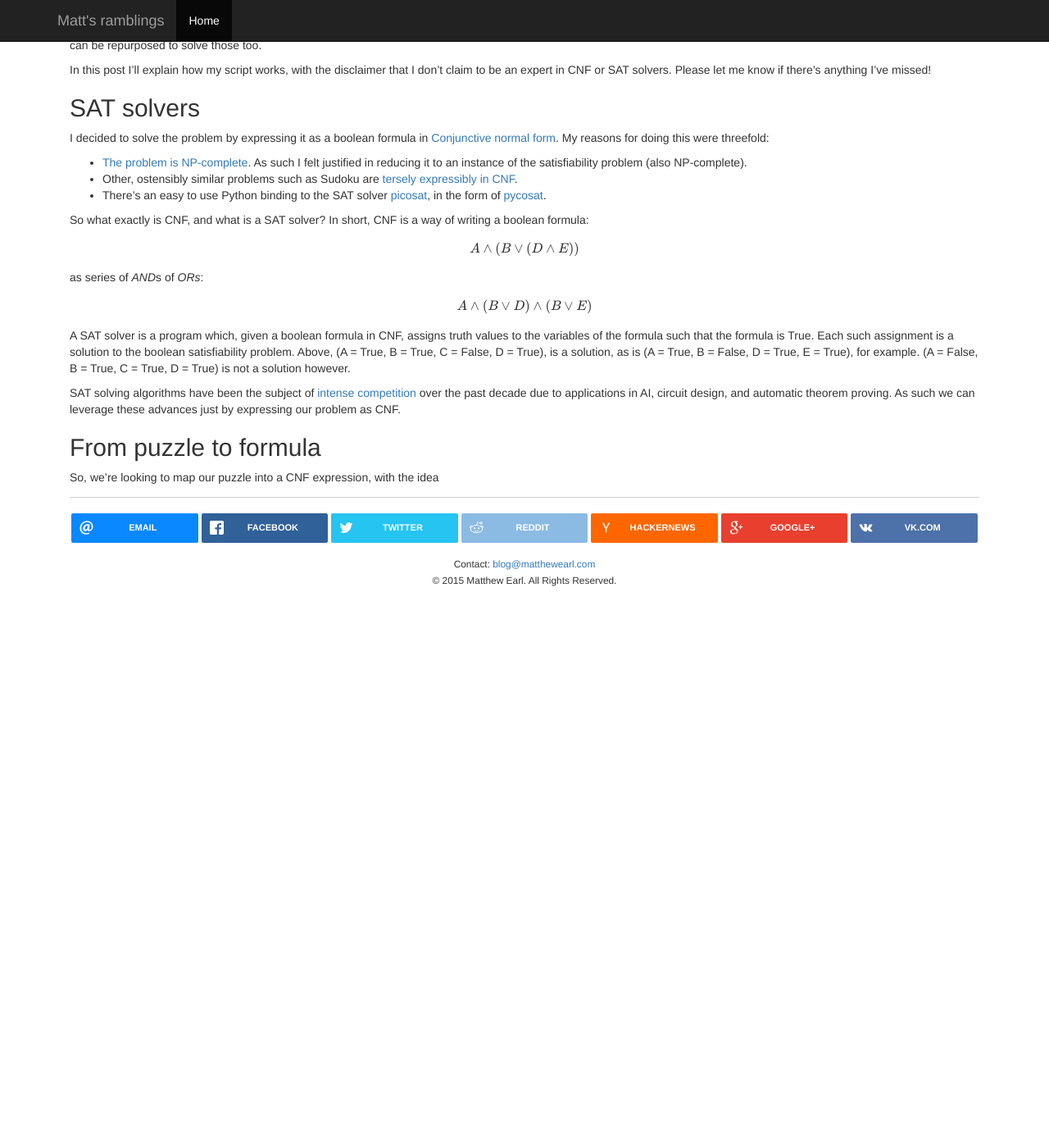
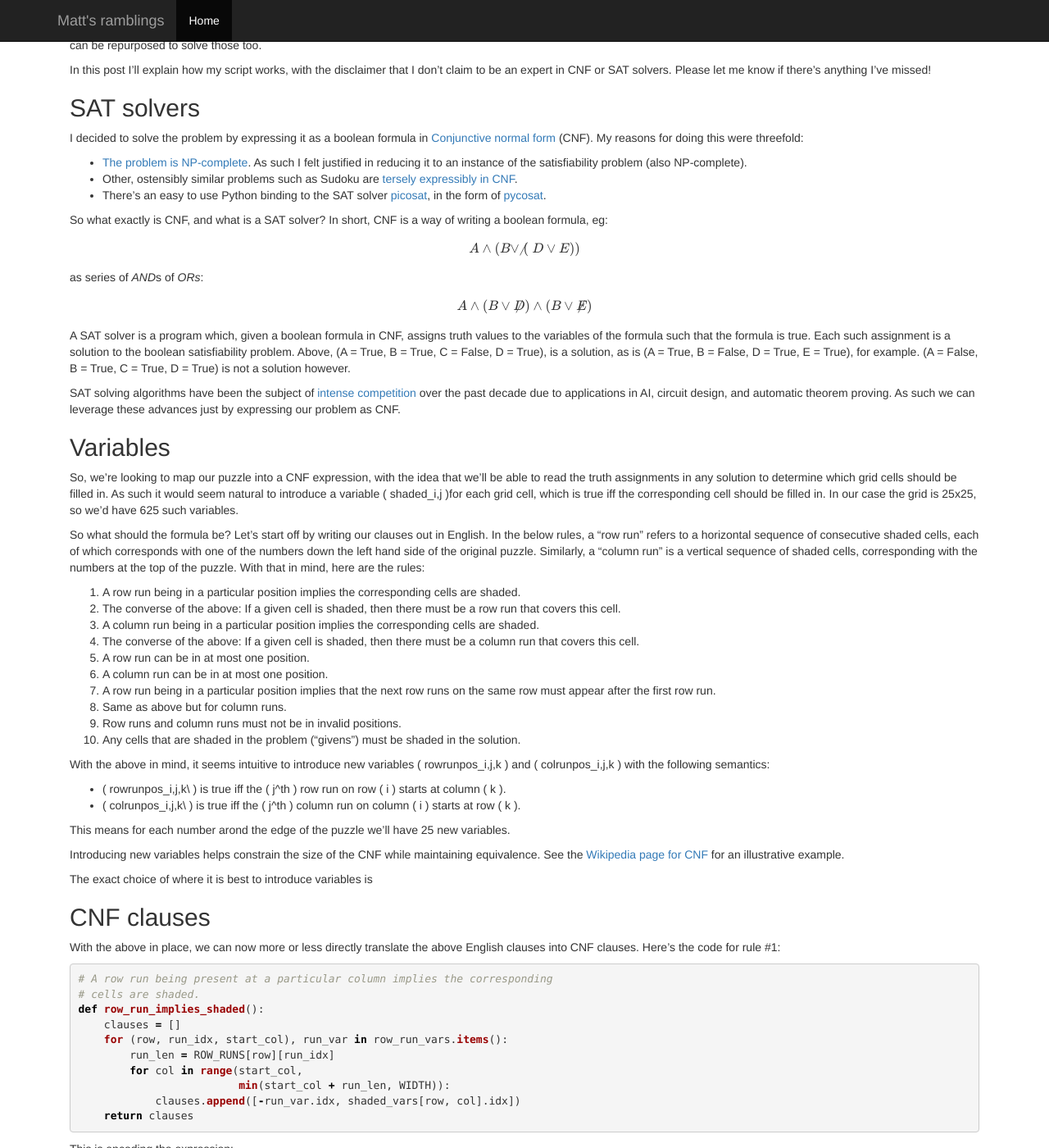
Before and after one commit to matthewearl/matthewearl.github.io, a Jekyll site: the page built from _posts/2015-12-10-gchq-xmas-card.md, in a window 1280 px wide and 1400 px high, scrolled down 569 px. Shown: the whole window at 82% size. Built offline with Jekyll 4.4.1, drawn with Linux system fonts in a browser that asks for light colours; nearby versions of some CDN libraries; formulas are drawn with MathJax 3; before the commit the page ends 1296 px from its top, so only the background shows below that; some of the changed text lies outside the part shown.

Commit message:
More writing up of xmas card GCHQ post

```diff
--- a/_posts/2015-12-10-gchq-xmas-card.md
+++ b/_posts/2015-12-10-gchq-xmas-card.md
@@ -33,8 +33,8 @@ anything I've missed!
 
 I decided to solve the problem by expressing it as a boolean formula in
 [Conjunctive normal
-form](https://en.wikipedia.org/wiki/Conjunctive_normal_form). My reasons for
-doing this were threefold:
+form](https://en.wikipedia.org/wiki/Conjunctive_normal_form) (CNF). My reasons
+for doing this were threefold:
 
 * [The problem is NP-complete](https://en.wikipedia.org/wiki/
   Nonogram#Nonograms_in_computing). As such I felt justified in reducing it to
@@ -46,16 +46,16 @@ doing this were threefold:
   [pycosat](https://pypi.python.org/pypi/pycosat).
 
 So what exactly is CNF, and what is a SAT solver? In short, CNF is a way of
-writing a boolean formula:
+writing a boolean formula, eg:
 
-$$A \wedge (B \vee (D \wedge E))$$
+$$A \wedge (B \vee \not (D \vee E))$$
 
 as series of *AND*s of *ORs*:
 
-$$A \wedge (B \vee D) \wedge (B \vee E)$$
+$$A \wedge (B \vee \not D) \wedge (B \vee \not E)$$
 
 A SAT solver is a program which, given a boolean formula in CNF, assigns truth
-values to the variables of the formula such that the formula is True. Each such
+values to the variables of the formula such that the formula is true. Each such
 assignment is a solution to the boolean satisfiability problem. Above, \(A =
 True, B = True, C = False, D = True\), is a solution, as is \(A = True, B =
 False, D = True, E = True\), for example. \(A = False, B = True, C = True, D =
@@ -66,6 +66,135 @@ www.satcompetition.org/) over the past decade due to applications in AI,
 circuit design, and automatic theorem proving.  As such we can leverage these
 advances just by expressing our problem as CNF.
 
-## From puzzle to formula ##
+## Variables ##
 
-So, we're looking to map our puzzle into a CNF expression, with the idea
+So, we're looking to map our puzzle into a CNF expression, with the idea that
+we'll be able to read the truth assignments in any solution to determine which
+grid cells should be filled in. As such it would seem natural to introduce a
+variable \( shaded_i,j \)for each grid cell, which is true iff the
+corresponding cell should be filled in. In our case the grid is 25x25, so we'd
+have 625 such variables.
+
+So what should the formula be? Let's start off by writing our clauses out in
+English. In the below rules, a "row run" refers to a horizontal sequence of
+consecutive shaded cells, each of which corresponds with one of the numbers
+down the left hand side of the original puzzle. Similarly, a "column run" is a
+vertical sequence of shaded cells, corresponding with the numbers at the top of
+the puzzle. With that in mind, here are the rules:
+
+1. A row run being in a particular position implies the corresponding cells are
+   shaded.
+2. The converse of the above: If a given cell is shaded, then there must be a
+   row run that covers this cell.
+3. A column run being in a particular position implies the corresponding cells
+   are shaded.
+4. The converse of the above: If a given cell is shaded, then there must be a
+   column run that covers this cell.
+5. A row run can be in at most one position.
+6. A column run can be in at most one position.
+7. A row run being in a particular position implies that the next row runs on
+   the same row must appear after the first row run.
+8. Same as above but for column runs.
+9. Row runs and column runs must not be in invalid positions.
+10. Any cells that are shaded in the problem ("givens") must be shaded in the
+    solution.
+
+With the above in mind, it seems intuitive to introduce new
+variables \( rowrunpos_i,j,k \) and \( colrunpos_i,j,k \) with the following
+semantics:
+
+* \( rowrunpos_i,j,k\ \) is true iff the \( j^th \) row run on row \( i \)
+  starts at column \( k \).
+* \( colrunpos_i,j,k\ \) is true iff the \( j^th \) column run on column
+  \( i \) starts at row \( k \).
+
+This means for each number arond the edge of the puzzle we'll have 25 new
+variables.
+
+Introducing new variables helps constrain the size of the CNF while
+maintaining equivalence. See the [Wikipedia page for CNF](https://
+en.wikipedia.org/wiki/Conjunctive_normal_form#Conversion_into_CNF) for an
+illustrative example.
+
+The exact choice of where it is best to introduce variables is
+
+## CNF clauses ##
+
+With the above in place, we can now more or less directly translate the above
+English clauses into CNF clauses. Here's the code for rule #1:
+
+{% highlight python %}
+# A row run being present at a particular column implies the corresponding
+# cells are shaded.
+def row_run_implies_shaded():
+    clauses = []
+    for (row, run_idx, start_col), run_var in row_run_vars.items():
+        run_len = ROW_RUNS[row][run_idx]
+        for col in range(start_col,
+                         min(start_col + run_len, WIDTH)):
+            clauses.append([-run_var.idx, shaded_vars[row, col].idx])
+    return clauses
+{% endhighlight %}
+
+This is encoding the expression:
+
+$$\forall i \in rows \forall j \in (runs in row i) \forall j \in cols
+rowrunpos_i,j,k \implies shaded_i,k$$
+
+Which is equivalent to:
+
+$$\forall i \in rows \forall j \in (runs in row i) \forall j \in cols
+\not rowrunpos_i,j,k \vee shaded_i,k$$
+
+Some things to note about CNF expressions expected by `pycosat`:
+
+* A CNF expression is a list of lists of integers (!= 0).
+* Each variable in the formula is represented by an integer > 0. Negative
+  numbers may appear in the expression, in which case they correspond with the
+  logical NOT of the variable represented by the unnegated number.
+* The inner lists represent an OR of the terms contained within that list.
+* The outer list represents an AND of the clauses contained within.
+
+In the above code, `row_run_vars[row, run_idx, start_col]` and
+`shaded_vars[row, col]` correspond with the variables \( rowrunpos_i,j,k \) and
+\( shaded_i,k \) respectively. Each variable is represented by a `Var` object
+(created by me) which exists to keep track of variable indices (accessible via
+the `.idx` attribute).
+
+`ROW_RUNS` encodes the numbers down the left hand side of the puzzle as a list
+of lists.
+
+The remaining clauses follow a similar pattern of translation. See [the source
+codefor the full shebang]().
+
+## Extracting the solution ##
+
+Having `pycosat` solve the problem is simply a case of calling pycosat.solve:
+
+{% highlight python %}
+solution = pycosat.solve(all_clauses)
+{% endhighlight %}
+
+The result encodes a single truth assignment:
+
+* A list of integers (!= 0).
+* As before, each integer corresponds with a variable.
+* If the integer is negative then the corresponding variable is false in the
+  solution, otherwise the variable is true in the solution.
+
+Each variable in the input problem will appear exactly once in the solution.
+
+It's then just a case of mapping the integers back to variables, and displaying
+n grid form.
+
+{% highlight python %}
+def pretty_print_solution(sol):
+    true_var_indices = {t for t in sol if t > 0}
+    for row in range(HEIGHT):
+        print "".join(".#"[shaded_vars[row, col].idx in true_var_indices]
+                                                       for col in range(WIDTH))
+    print
+{% endhighlight %}
+
+Click [here]() to see the resulting output (you may want to avoid clicking if
+you're trying to solve the puzzle yourself!.
```
